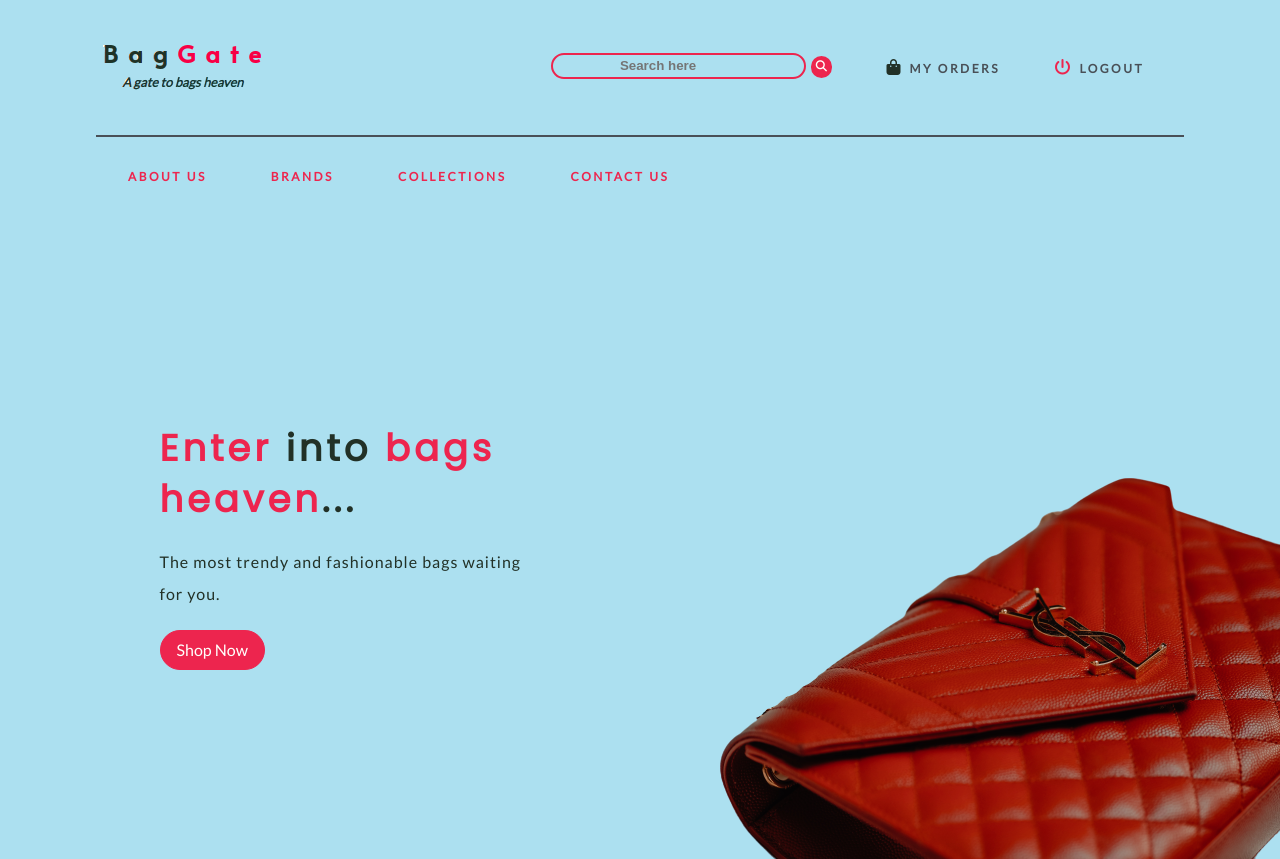
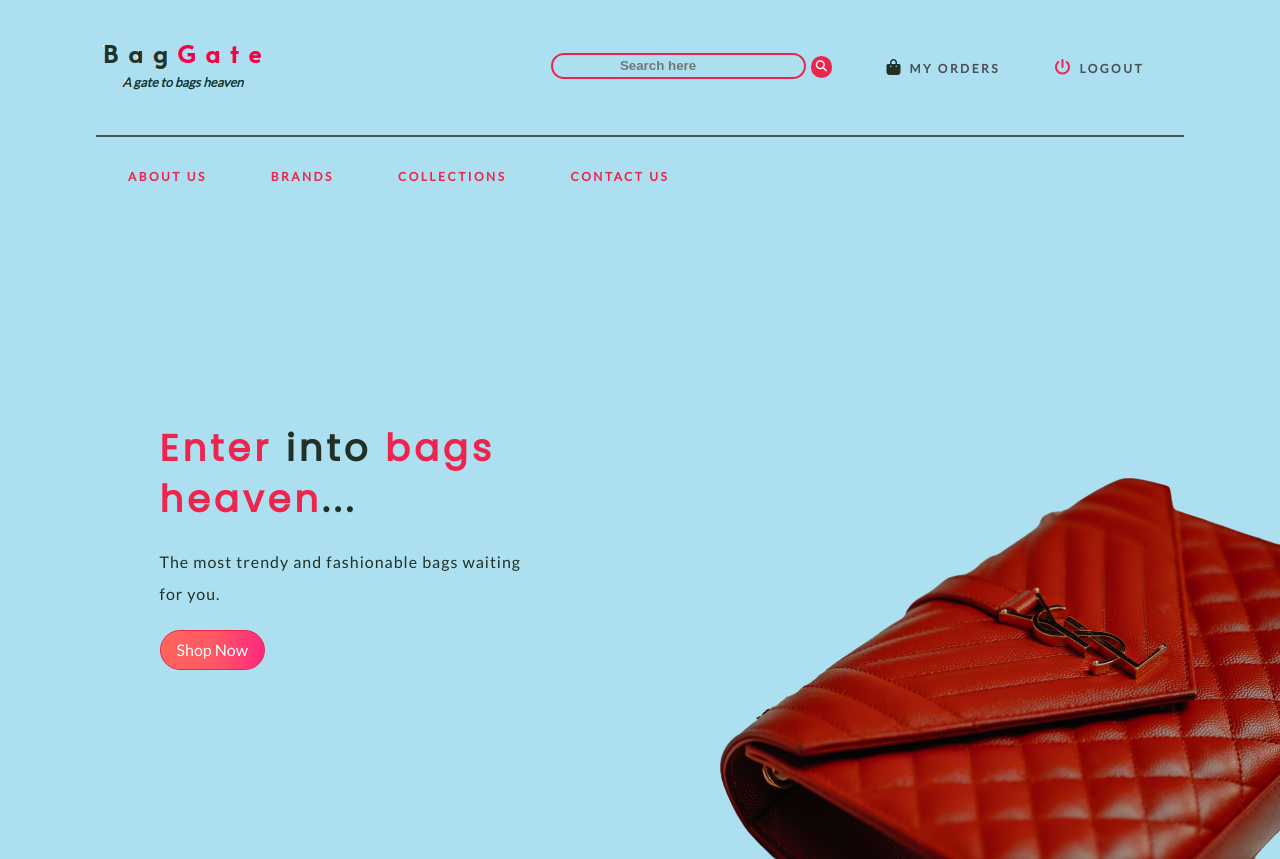
Before and after one commit to kapeiharshad/ecommerce-ui, a React (Create React App) app: page / in a window 1280 px wide. Built offline with nearby package versions, Linux system fonts and the light colour scheme; the HTML template or start-up script is replaced by a standard one.

Commit message:
gradient color added on btn

```diff
--- a/src/components/home/Dashboard.css
+++ b/src/components/home/Dashboard.css
@@ -34,7 +34,7 @@
 }
 
 .hero-button {
-  background-color: var(--primaryColor);
+  background: linear-gradient(to left, #fd297b, #ff5864, #ff655b);
   border: var(--primaryColor) solid 1px;
   padding: 8px 16px;
   border-radius: 32px;
```
